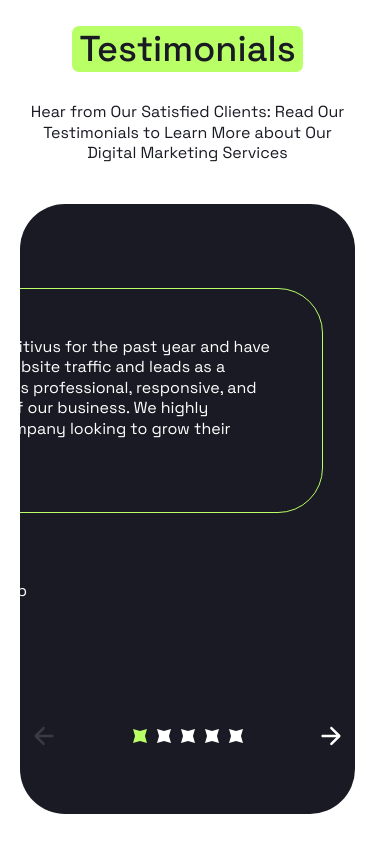
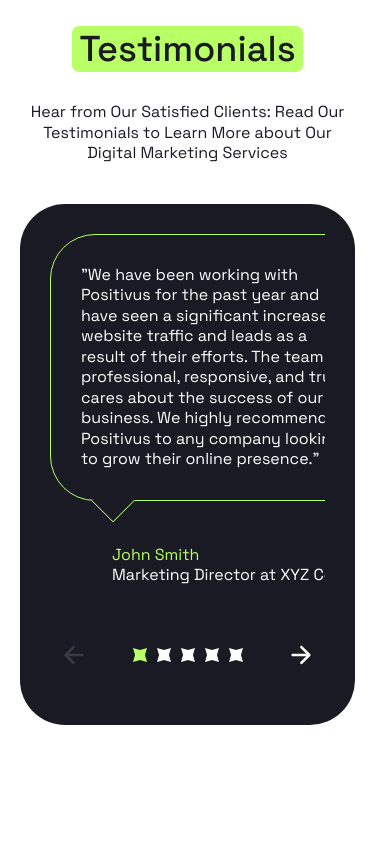
Before and after one commit to serjml/sass-html-positivus, a website: page index.html in a window 390 px wide. Shown: the part 8138-8982 px from the top of the page. After the commit the page ends 8893 px from the top, so only its background shows below. Drawn offline with Linux system fonts and the light colour scheme.

Commit message:
feat: add reviews section aaptive styles

```diff
--- a/styles/blocks/_review-card.scss
+++ b/styles/blocks/_review-card.scss
@@ -8,11 +8,22 @@
   flex-direction: column;
   row-gap: 48px;
 
+  @include mobile {
+    --reviewCardCornerWidth: 32px;
+    --reviewCardCornerOffsetLeft: 46px;
+
+    row-gap: 44px;
+  }
+
   &__body {
     position: relative;
     padding: 48px var(--reviewCardCornerOffsetLeft) 52px;
     border: 1px solid var(--color-accent);
     border-radius: var(--border-radius-large);
+
+    @include mobile {
+      padding: 30px;
+    }
 
     &::after {
       @include square(var(--reviewCardCornerWidth));
--- a/styles/blocks/_reviews.scss
+++ b/styles/blocks/_reviews.scss
@@ -11,15 +11,31 @@
   border-radius: var(--border-radius-large);
   overflow-x: hidden;
 
+  @include tablet {
+    padding: 30px 30px 46px;
+    row-gap: 46px;
+  }
+
   &__slider {
     --reviewsSliderSlideWidth: 606px;
+
+    @include tablet {
+      --reviewsSliderSlideWidth: 330px;
+    }
 
     &-list {
       display: flex;
       column-gap: 50px;
       scroll-snap-type: x mandatory;
       overflow-x: scroll;
-      margin-left: calc(var(--reviewsSliderSlideWidth) / -2);
+
+      @include tablet-above {
+        margin-left: calc(var(--reviewsSliderSlideWidth) / -2);
+      }
+
+      @include tablet {
+        column-gap: 30px;
+      }
     }
 
     &-item {
```
Also changed, not shown: styles/styles.css, 1 other file.
